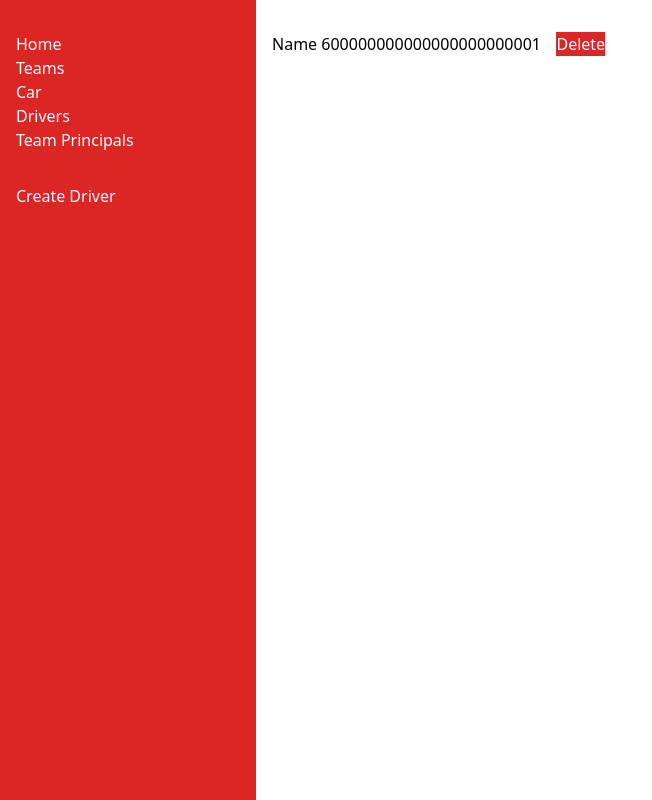
After one commit to hripple46/F1-Inventory, a Node server app: page /driver/600000000000000000000001/delete in a window 1280 px wide. The commit adds this page. Shown: the whole page, without its empty margins (0-652 px from the left). Run offline with Node 20, Linux system fonts and the light colour scheme; tables that the repository leaves empty hold one stand-in row (values such as "Sample post"); style sheets or scripts are compiled from the project's sources; some libraries are stand-ins or nearby versions.

Commit message:
added a driver delete button

```diff
--- a/Controller/driverController.js
+++ b/Controller/driverController.js
@@ -1,6 +1,7 @@
 const asyncHandler = require("express-async-handler");
 const { body, validationResult } = require("express-validator");
 const Driver = require("../models/driver");
+const driver = require("../models/driver");
 
 exports.driver_list = asyncHandler(async (req, res, next) => {
   const AllDrivers = await Driver.find().sort({ name: 1 }).exec();
@@ -50,3 +51,17 @@ exports.driver_create_post = [
     }
   }),
 ];
+
+exports.driver_delete_get = asyncHandler(async (req, res, next) => {
+  const driver = await Driver.findById(req.params.id).exec();
+
+  if (!driver) {
+    res.redirect("/driver");
+  }
+  res.render("driver_delete", { title: "Delete Driver", driver });
+});
+
+exports.driver_delete_post = asyncHandler(async (req, res, next) => {
+  await driver.findByIdAndRemove(req.body.driverid);
+  res.redirect("/driver");
+});
--- a/routes/index.js
+++ b/routes/index.js
@@ -31,4 +31,8 @@ router.post("/driver/create", driver_controller.driver_create_post);
 
 router.get("/driver/:id", driver_controller.driver_details);
 
+router.get("/driver/:id/delete", driver_controller.driver_delete_get);
+
+router.post("/driver/:id/delete", driver_controller.driver_delete_post);
+
 module.exports = router;
--- /dev/null
+++ b/views/driver_delete.ejs
@@ -0,0 +1,28 @@
+<!DOCTYPE html>
+<html class="h-full w-full">
+  <head>
+    <meta charset="UTF-8" />
+    <meta name="viewport" content="width=device-width, initial-scale=1.0" />
+    <link rel="stylesheet" href="/stylesheets/style.css" />
+
+    <title><%= title %></title>
+  </head>
+
+  <body class="w-full h-full">
+    <div class="flex w-full h-full">
+      <%- include ('sidebar') %>
+      <div class="w-3/4 pt-8 pl-4">
+        <form method="POST" action="">
+          <label for="driverid">Name</label>
+          <input
+            class="border-1 border-black"
+            type="text"
+            name="driverid"
+            value="<%= driver._id %>"
+          />
+          <button class="bg-red-600 text-white" type="submit">Delete</button>
+        </form>
+      </div>
+    </div>
+  </body>
+</html>
--- a/views/driver_details.ejs
+++ b/views/driver_details.ejs
@@ -15,6 +15,9 @@
           <p>World Driver Championships: <%= driver_details.championships %></p>
         </div>
       </div>
+      <a href="<%= driver_details.url +  `/delete` %>">
+        <p class="text-2xl">Delete</p>
+      </a>
     </div>
   </body>
 </html>
```
